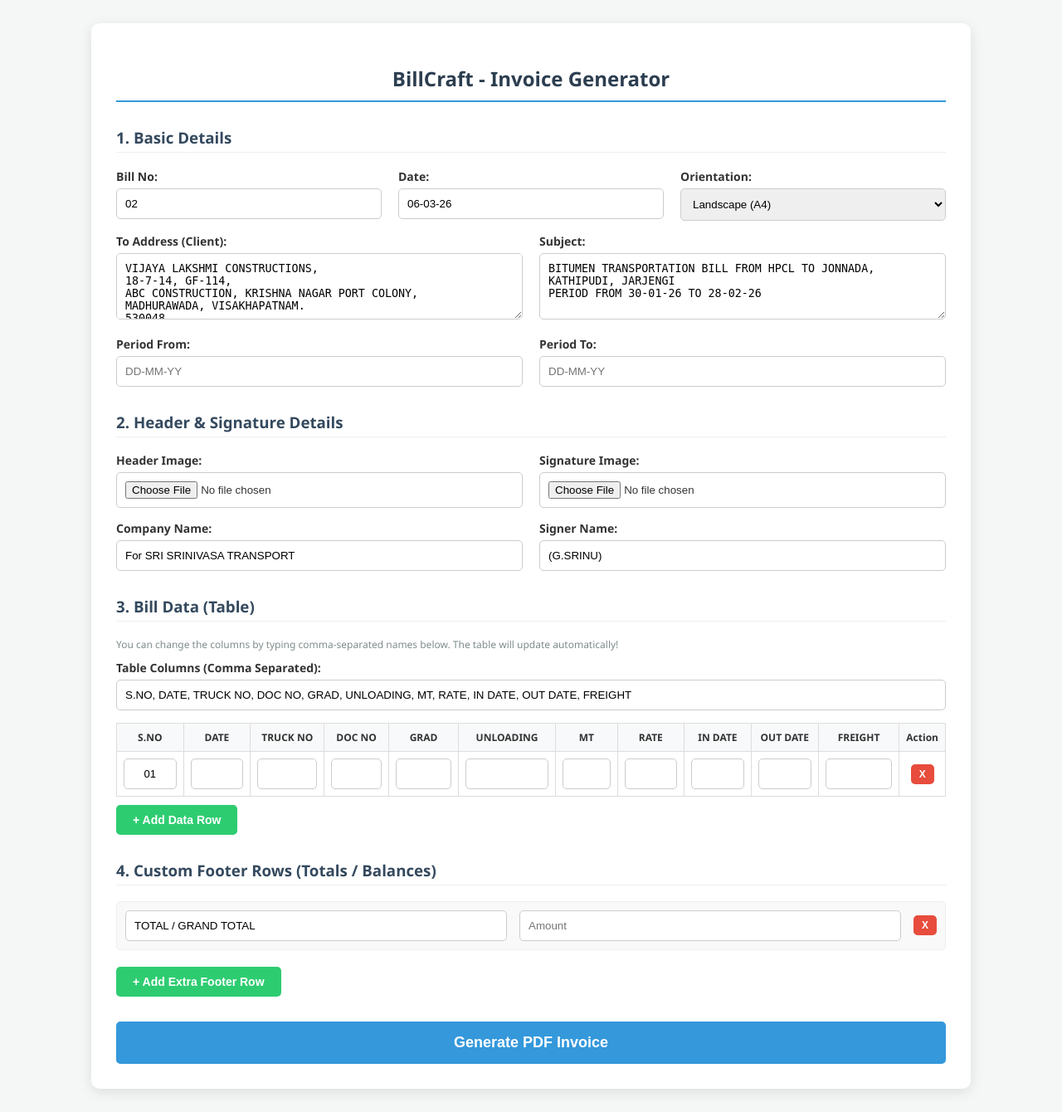
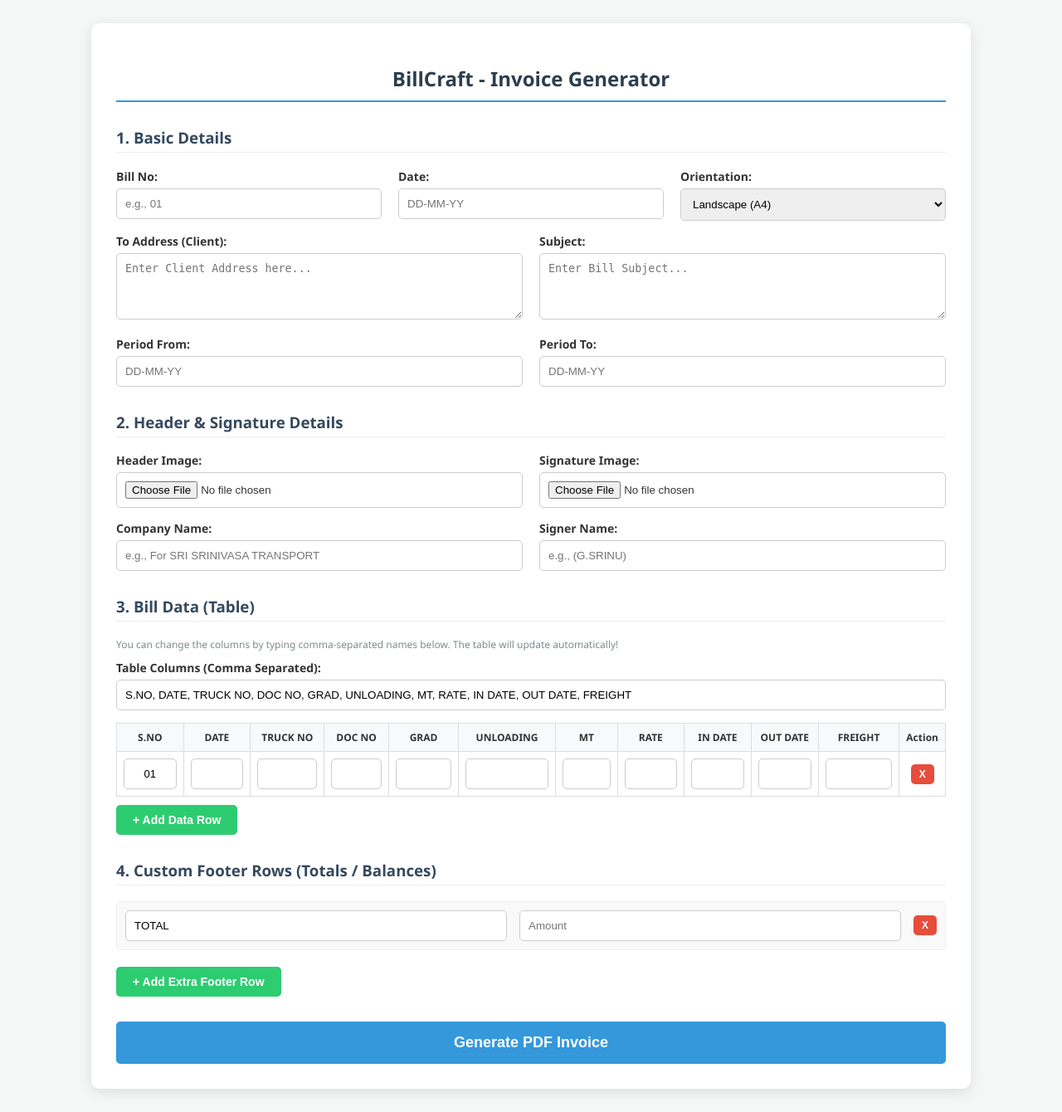
Before and after one commit to hema279/BillCraft_app, a Flask app: page / in a window 1280 px wide. Shown: the whole page at 83% size. Run offline with Flask 3, Linux system fonts and the light colour scheme.

Commit message:
Cleaned default data from form fields

```diff
--- a/templates/bill.html
+++ b/templates/bill.html
@@ -45,11 +45,11 @@
         <div class="row">
             <div class="col">
                 <label>Bill No:</label>
-                <input type="text" id="billNo" value="02" required>
+                <input type="text" id="billNo" placeholder="e.g., 01" required>
             </div>
             <div class="col">
                 <label>Date:</label>
-                <input type="text" id="billDate" placeholder="DD-MM-YY" value="06-03-26" required>
+                <input type="text" id="billDate" placeholder="DD-MM-YY" required>
             </div>
             <div class="col">
                 <label>Orientation:</label>
@@ -63,16 +63,11 @@
         <div class="row">
             <div class="col">
                 <label>To Address (Client):</label>
-                <textarea id="clientAddress" placeholder="Enter Client Address here...">VIJAYA LAKSHMI CONSTRUCTIONS,
-18-7-14, GF-114,
-ABC CONSTRUCTION, KRISHNA NAGAR PORT COLONY,
-MADHURAWADA, VISAKHAPATNAM.
-530048</textarea>
+                <textarea id="clientAddress" placeholder="Enter Client Address here..."></textarea>
             </div>
             <div class="col">
                 <label>Subject:</label>
-                <textarea id="subject" placeholder="BITUMEN TRANSPORTATION BILL FROM...">BITUMEN TRANSPORTATION BILL FROM HPCL TO JONNADA, KATHIPUDI, JARJENGI
-PERIOD FROM 30-01-26 TO 28-02-26</textarea>
+                <textarea id="subject" placeholder="Enter Bill Subject..."></textarea>
             </div>
         </div>
 
@@ -101,11 +96,11 @@ PERIOD FROM 30-01-26 TO 28-02-26</textarea>
         <div class="row">
             <div class="col">
                 <label>Company Name:</label>
-                <input type="text" id="companyName" value="For SRI SRINIVASA TRANSPORT">
+                <input type="text" id="companyName" placeholder="e.g., For SRI SRINIVASA TRANSPORT">
             </div>
             <div class="col">
                 <label>Signer Name:</label>
-                <input type="text" id="signerName" value="(G.SRINU)">
+                <input type="text" id="signerName" placeholder="e.g., (G.SRINU)">
             </div>
         </div>
 
@@ -125,7 +120,7 @@ PERIOD FROM 30-01-26 TO 28-02-26</textarea>
         <h3>4. Custom Footer Rows (Totals / Balances)</h3>
         <div id="footerContainer">
             <div class="footer-row">
-                <input type="text" class="footer-label" value="TOTAL / GRAND TOTAL" placeholder="Label">
+                <input type="text" class="footer-label" value="TOTAL" placeholder="Label">
                 <input type="text" class="footer-value" placeholder="Amount">
                 <button type="button" class="btn-remove" onclick="this.closest('.footer-row').remove()">X</button>
             </div>
@@ -251,7 +246,6 @@ PERIOD FROM 30-01-26 TO 28-02-26</textarea>
                 orientation: document.getElementById('orientation').value,
                 bill_no: document.getElementById('billNo').value,
                 date: document.getElementById('billDate').value,
-                // THE BUG FIX IS HERE: split('\n') instead of split('\\n')
                 client_address: document.getElementById('clientAddress').value.split('\n').filter(line => line.trim() !== ""),
                 subject: document.getElementById('subject').value,
                 from_date: document.getElementById('periodFrom').value,
```
